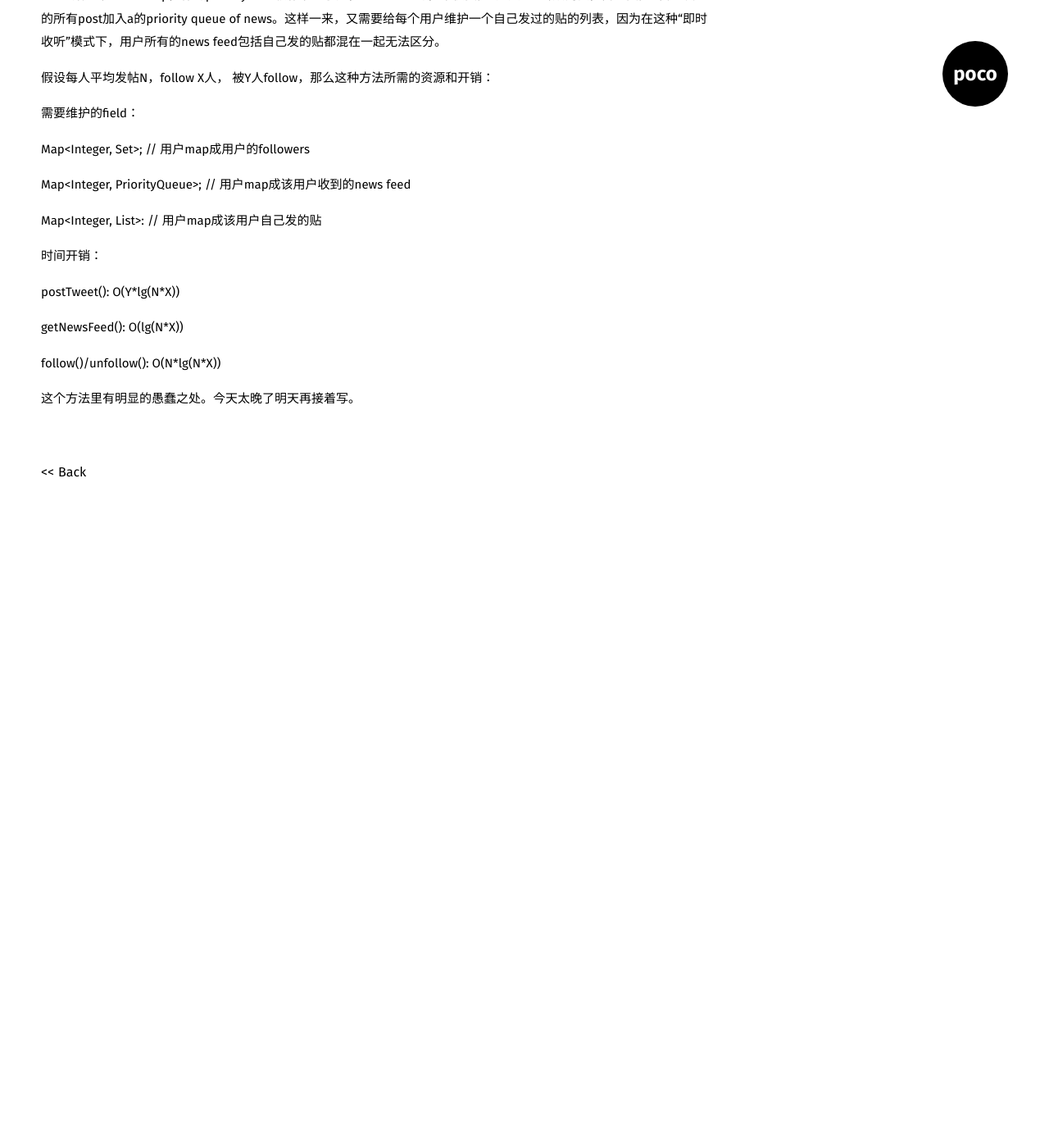
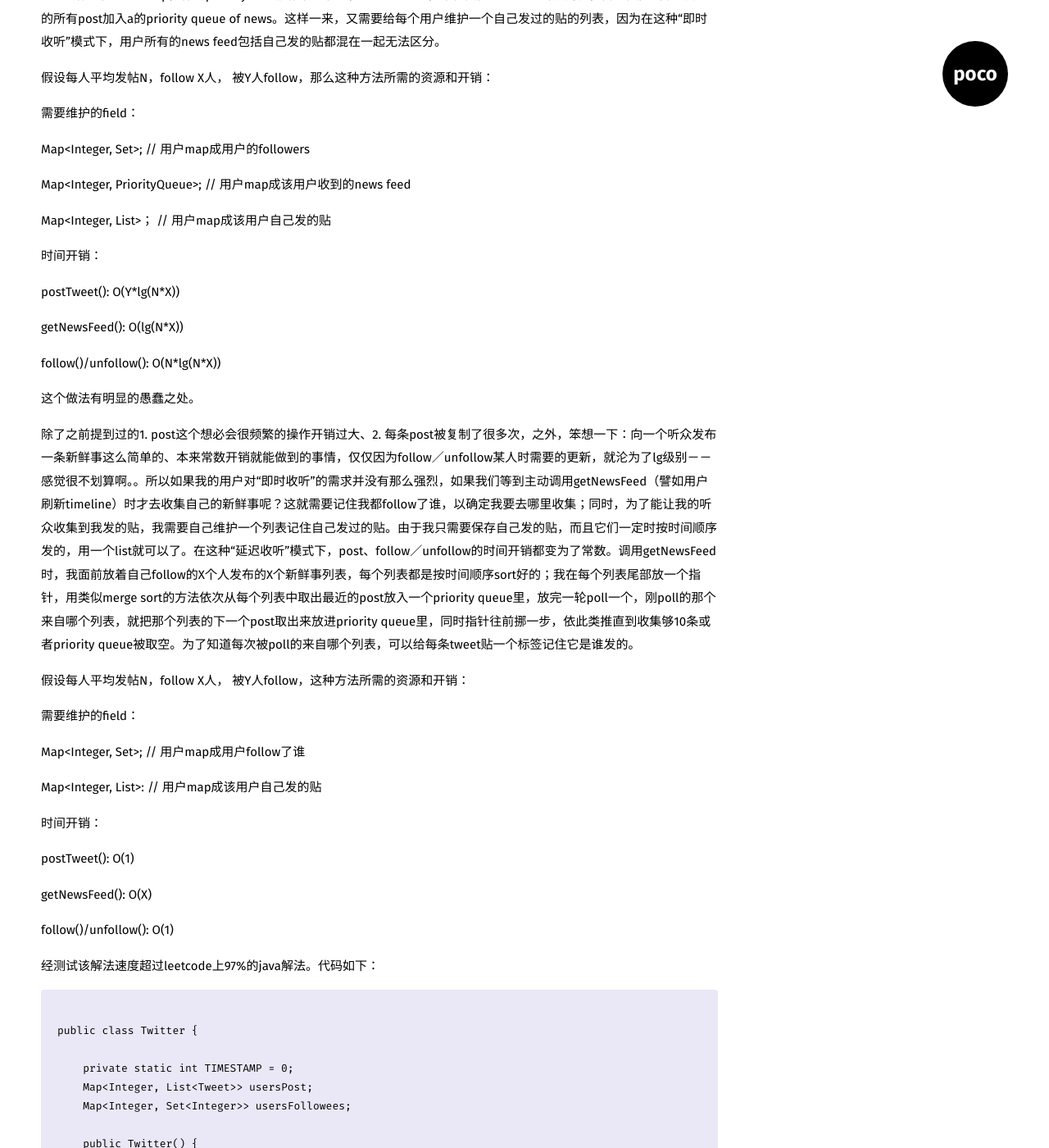
Before and after one commit to pocoapoco/pocoapoco.github.io, a Jekyll site: the page built from _posts/2016-06-27-Twitter Design.md, in a window 1280 px wide and 1400 px high, scrolled down 690 px. Shown: the whole window at 82% size. Built offline with Jekyll 4.4.1, drawn with Linux system fonts in a browser that asks for light colours; before the commit the page ends 1320 px from its top, so only the background shows below that; some of the changed text lies outside the part shown.

Commit message:
twitterDesign stupid solution

````diff
--- a/_posts/2016-06-27-Twitter Design.md
+++ b/_posts/2016-06-27-Twitter Design.md
@@ -22,7 +22,7 @@ Map<Integer, Set<Integer>>; // 用户map成用户的followers
 
 Map<Integer, PriorityQueue<Tweet>>; // 用户map成该用户收到的news feed
 
-Map<Integer, List<Integer>>: // 用户map成该用户自己发的贴
+Map<Integer, List<Integer>>； // 用户map成该用户自己发的贴
 
 时间开销：
 
@@ -32,4 +32,137 @@ getNewsFeed(): O(lg(N\*X))
 
 follow()/unfollow(): O(N\*lg(N\*X))
 
-这个方法里有明显的愚蠢之处。今天太晚了明天再接着写。
+
+这个做法有明显的愚蠢之处。
+
+除了之前提到过的1. post这个想必会很频繁的操作开销过大、2. 每条post被复制了很多次，之外，笨想一下：向一个听众发布一条新鲜事这么简单的、本来常数开销就能做到的事情，仅仅因为follow／unfollow某人时需要的更新，就沦为了lg级别－－ 感觉很不划算啊。。所以如果我的用户对“即时收听”的需求并没有那么强烈，如果我们等到主动调用getNewsFeed（譬如用户刷新timeline）时才去收集自己的新鲜事呢？这就需要记住我都follow了谁，以确定我要去哪里收集；同时，为了能让我的听众收集到我发的贴，我需要自己维护一个列表记住自己发过的贴。由于我只需要保存自己发的贴，而且它们一定时按时间顺序发的，用一个list就可以了。在这种“延迟收听”模式下，post、follow／unfollow的时间开销都变为了常数。调用getNewsFeed时，我面前放着自己follow的X个人发布的X个新鲜事列表，每个列表都是按时间顺序sort好的；我在每个列表尾部放一个指针，用类似merge sort的方法依次从每个列表中取出最近的post放入一个priority queue里，放完一轮poll一个，刚poll的那个来自哪个列表，就把那个列表的下一个post取出来放进priority queue里，同时指针往前挪一步，依此类推直到收集够10条或者priority queue被取空。为了知道每次被poll的来自哪个列表，可以给每条tweet贴一个标签记住它是谁发的。
+
+假设每人平均发帖N，follow X人， 被Y人follow，这种方法所需的资源和开销：
+
+需要维护的field：
+
+Map<Integer, Set<Integer>>; // 用户map成用户follow了谁
+
+Map<Integer, List<Integer>>: // 用户map成该用户自己发的贴
+
+时间开销：
+
+postTweet(): O(1)
+
+getNewsFeed(): O(X)
+
+follow()/unfollow(): O(1)
+
+经测试该解法速度超过leetcode上97%的java解法。代码如下：
+
+
+```
+
+public class Twitter {
+
+    private static int TIMESTAMP = 0;
+    Map<Integer, List<Tweet>> usersPost;
+    Map<Integer, Set<Integer>> usersFollowees;
+
+    public Twitter() {
+        usersPost = new HashMap<Integer, List<Tweet>>();
+        usersFollowees = new HashMap<Integer, Set<Integer>>();
+    }
+
+    private static class Tweet implements Comparable<Tweet> {
+        int time;
+        int userId;
+        int tweetId;
+
+        Tweet(int userId, int tweetId) {
+            this.time = TIMESTAMP++;
+            this.userId = userId;
+            this.tweetId = tweetId;
+        }
+
+        @Override
+        public int compareTo(Tweet t2) {
+            return time < t2.time ? 1 : -1;
+        }
+    }
+
+    public void postTweet(int userId, int tweetId) {
+        // create tweet
+        Tweet tweet = new Tweet(userId, tweetId);
+
+        // add tweet into op's pq of post
+        List<Tweet> post = usersPost.getOrDefault(userId, new ArrayList<Tweet>());
+        post.add(tweet);
+        usersPost.put(userId, post);
+    }
+
+    public List<Integer> getNewsFeed(int userId) {
+        List<Integer> res = new ArrayList<>();
+
+        // get list of followees, i.e. sources that generate user's feed
+        Set<Integer> feedSources = usersFollowees.getOrDefault(userId, new HashSet<Integer>());
+        if (!feedSources.contains(userId)) feedSources.add(userId);
+
+        PriorityQueue<Tweet> feed = new PriorityQueue<>();
+        Map<Integer, Integer> latestIdx = new HashMap<>(); // pointers pointing to next tweet to add into pq
+        Iterator<Integer> it = feedSources.iterator(); // iterate over sources
+        while (it.hasNext()) {
+            int source = it.next();
+            // if this source ever posted, add his latest post into pq
+            if (usersPost.containsKey(source)) {
+                List<Tweet> post = usersPost.get(source);
+                feed.add(post.get(post.size()-1));
+                latestIdx.put(source, post.size()-1);
+            }
+        }
+
+        while (feed.size() > 0 && res.size() < 10) {
+            Tweet latest = feed.poll();
+            res.add(latest.tweetId);
+
+            int idx = latestIdx.get(latest.userId);
+            if (idx == 0) continue; // this source has been exhausted
+            latestIdx.replace(latest.userId, --idx);
+            feed.add(usersPost.get(latest.userId).get(idx));
+        }
+
+        return res;
+    }
+
+    public void follow(int followerId, int followeeId) {
+        if (followerId == followeeId) return;
+
+        // add follower to followee's follower set
+        Set<Integer> followees = usersFollowees.getOrDefault(followerId, new HashSet<Integer>());
+        if (followees.contains(followeeId)) return;
+        followees.add(followeeId);
+        usersFollowees.put(followerId, followees);
+    }
+
+    /** Follower unfollows a followee. If the operation is invalid, it should be a no-op. */
+    public void unfollow(int followerId, int followeeId) {
+        if (followerId == followeeId) return;
+
+        // remove follower from followee's follower set
+        Set<Integer> followees = usersFollowees.getOrDefault(followerId, new HashSet<Integer>());
+        if (!followees.contains(followeeId)) return;
+        followees.remove(followeeId);
+        usersFollowees.put(followerId, followees);
+    }
+}
+
+/**
+ * Your Twitter object will be instantiated and called as such:
+ * Twitter obj = new Twitter();
+ * obj.postTweet(userId,tweetId);
+ * List<Integer> param_2 = obj.getNewsFeed(userId);
+ * obj.follow(followerId,followeeId);
+ * obj.unfollow(followerId,followeeId);
+ */
+
+ ```
+
+
+--
+
+用一个不太精确的类比：第一个开销大的“即时收听”模式相当于TCP，每个包都要当场保证精确发送到目标地址；第二个开销小的“延迟收听”模式相当于UDP,包就在系统里到处飞，需要的时候再自己去捡。不过需要重新复习一下网络知识才能确定这个类比到底有多不恰当。。
````
